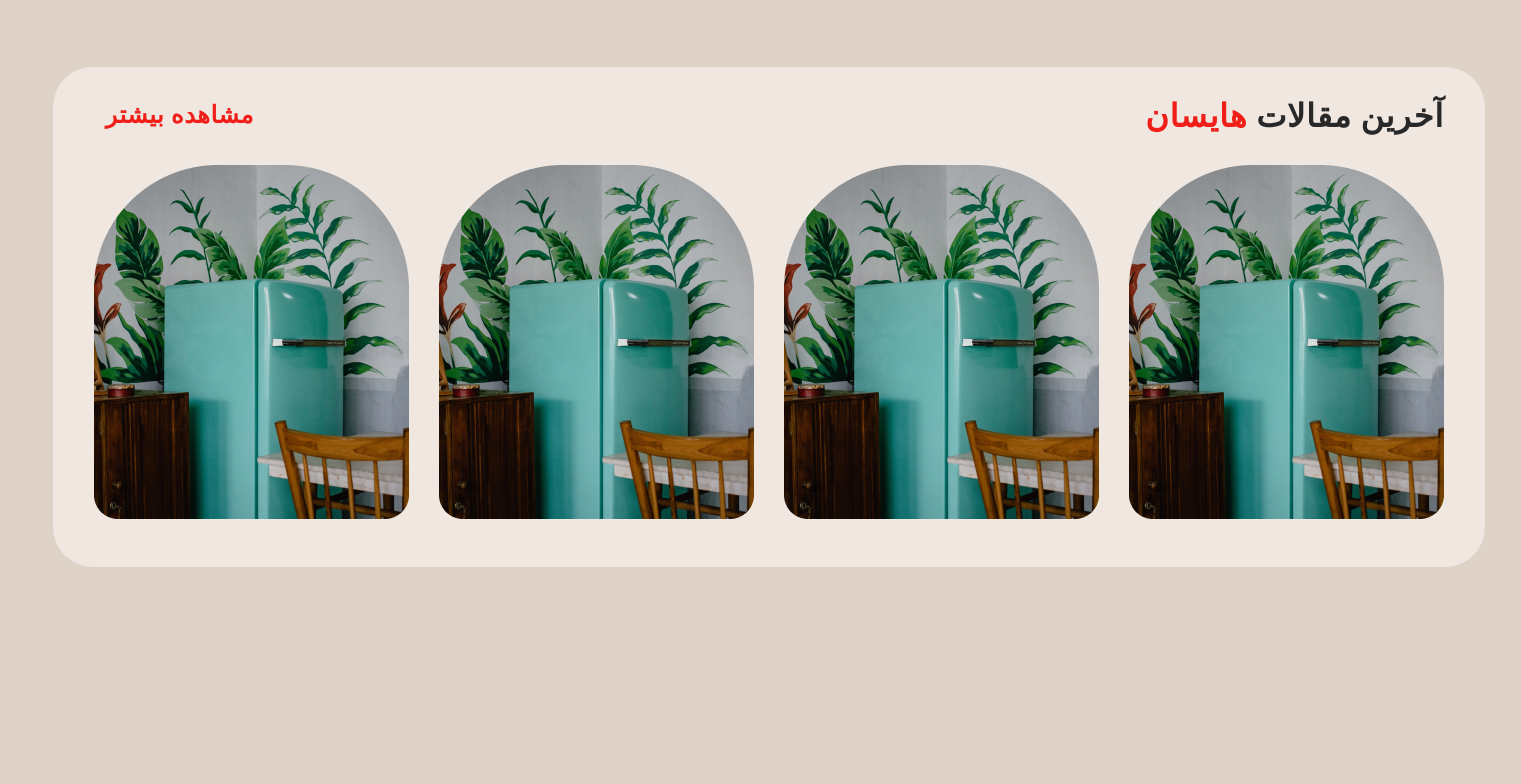
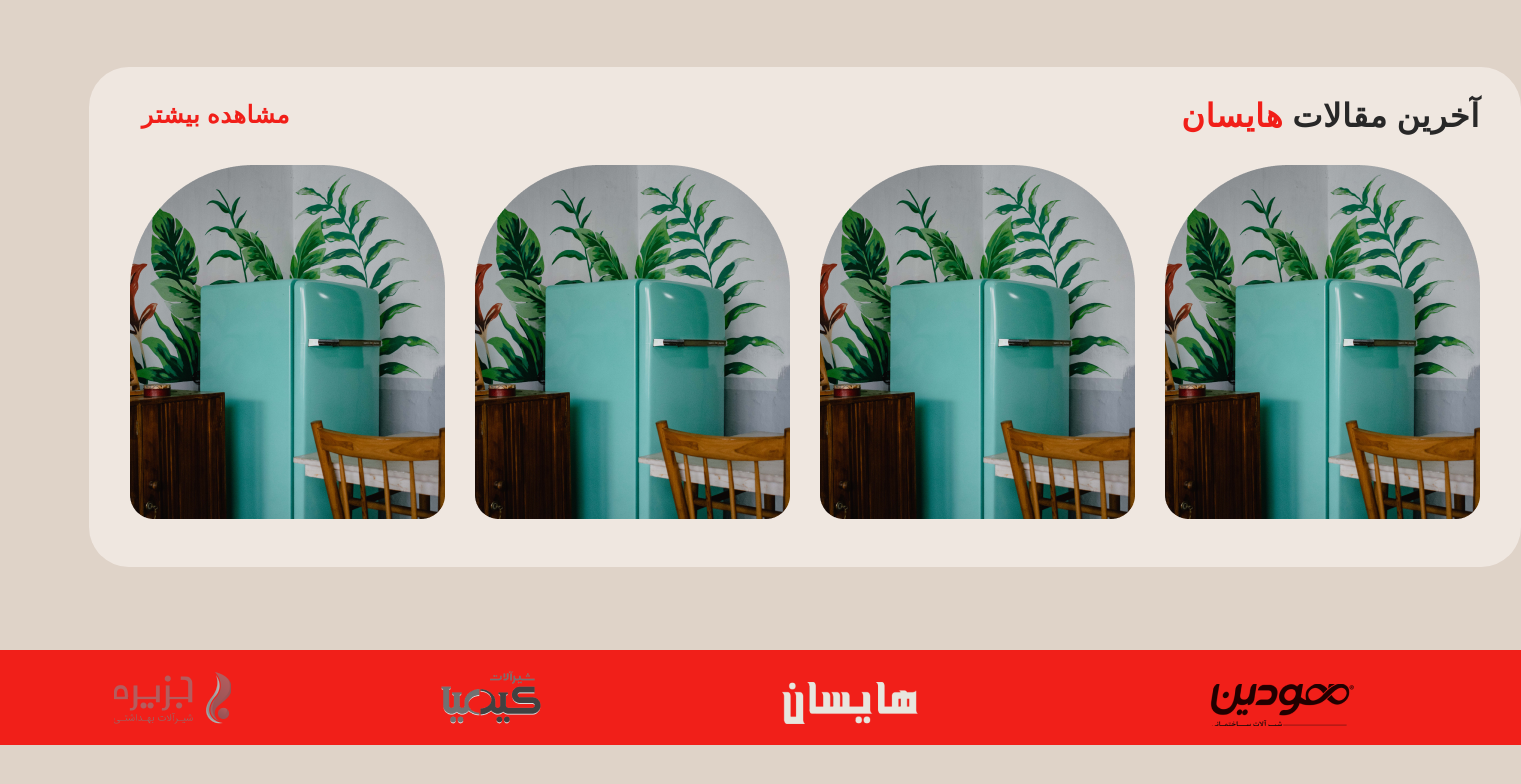
Before and after one commit to amiralzd/Hisun, a website: page index.html in a window 1280 px wide. Shown: the part 4784-5568 px from the top of the page, 1521 px wide, since content can reach past the window. Before the commit the page ends 5434 px from the top, so only its background shows below. Drawn offline with nearby package versions, Linux system fonts and the light colour scheme.

Commit message:
Brands | 1402/07/12

```diff
--- a/index.html
+++ b/index.html
@@ -452,6 +452,23 @@
     </div>
     <!-- Rectangle 12 -->
 
+    <!-- Brands -->
+    <div class="w-[1521px] h-[95px] bg-[#F11F19] flex mb-[99px]">
+        <div class="w-[172px] h-[42px] mt-[34px] mr-[156px] mb-[19px] ml-[275px]">
+            <img src="img/farsi 1.png" alt="">
+        </div>
+        <div class="w-[136px] h-[42px] mt-[32px] mb-[21px] ml-[222px]">
+            <img src="img/l6 1.png" alt="">
+        </div>
+        <div class="w-[138px] h-[73px] mt-[11px] mb-[11px] ml-[191px]">
+            <img src="img/header-logo-2 1.png" alt="">
+        </div>
+        <div class="w-[117px] h-[52px] mt-[22px] mb-[21px] ml-[114px]">
+            <img src="img/Asset-2@2x 1.png" alt="">
+        </div>
+    </div>
+    <!-- Brands -->
+
 
 
     <script src="js/script.js"></script>
```
